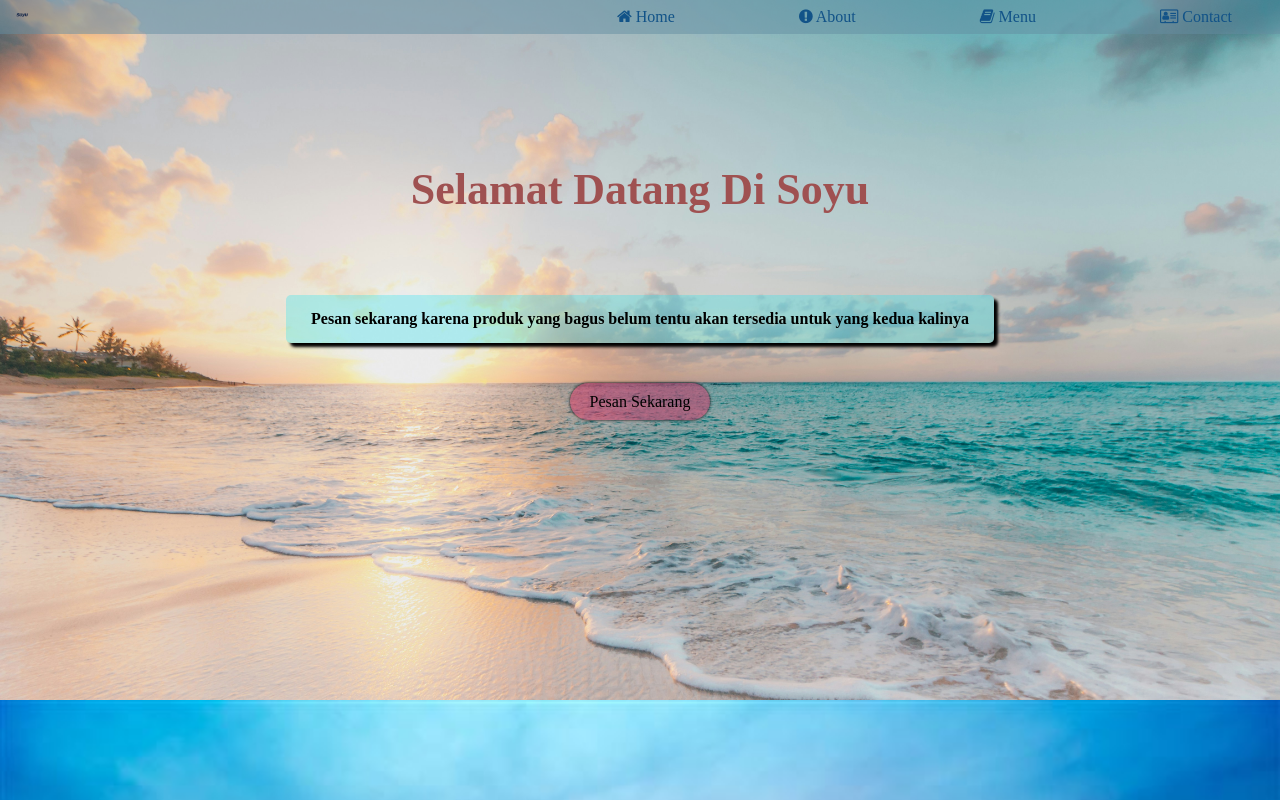
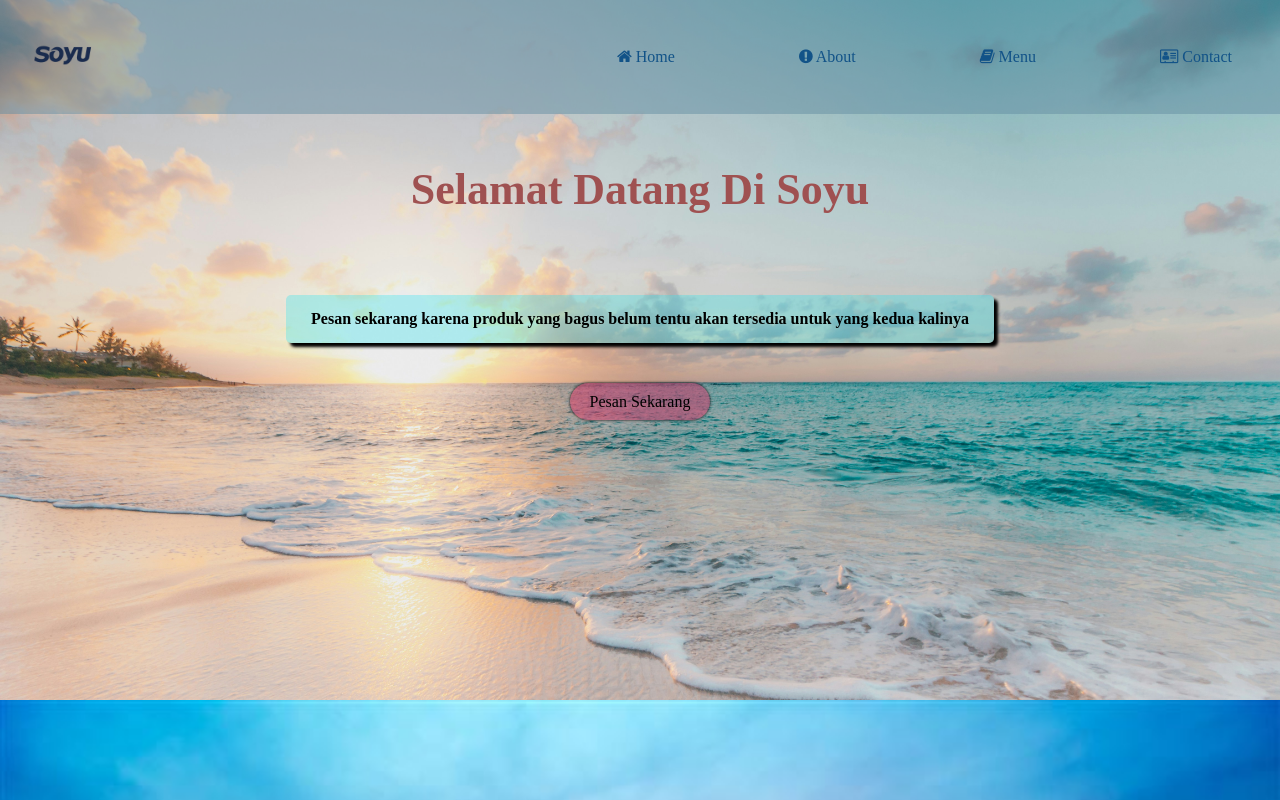
Before and after one commit to davidasdnasi/Kolab-TIK-SOYU, a plain HTML site: page index.html in a window 1280 px wide. Shown: the top 800 px of the page. Drawn offline with Linux system fonts and the light colour scheme.

Commit message:
Update index.html

```diff
--- a/index.html
+++ b/index.html
@@ -9,7 +9,7 @@
     <body>
         <header>
             <div>
-              <img src="soyulogo.png" alt="Logo" height = "20px">
+              <img src="soyulogo.png" alt="Logo" height = "100px">
             </div>
             <nav>
 
```
